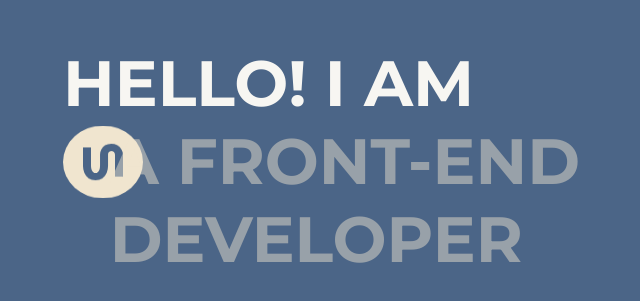
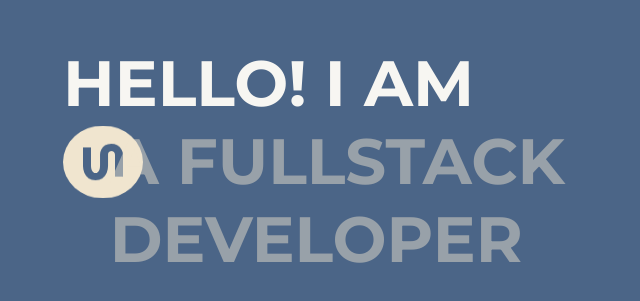
Before and after one commit to Shiho317/shihodev-portfolio, a React (Create React App) app: page / in a window 1280 px wide. Shown: the part 277-578 px from the top of the page, without its empty margins (97-737 px from the left). Built offline with nearby package versions, Linux system fonts and the light colour scheme.

Commit message:
changed title name

```diff
--- a/src/Components/pages/InitialMotion/InitialMotion.tsx
+++ b/src/Components/pages/InitialMotion/InitialMotion.tsx
@@ -70,7 +70,7 @@ const InitialMotion: React.FC<Props> = ({ showInitialMotion }) => {
               animate={{ x: 100, opacity: 1 }}
               transition={{ duration: 1, delay: 5, ease: "easeInOut" }}
             >
-              A FRONT-END DEVELOPER
+              A FULLSTACK DEVELOPER
             </motion.h1>
           </AnimatedTitle>
         </MyTitle>
```
